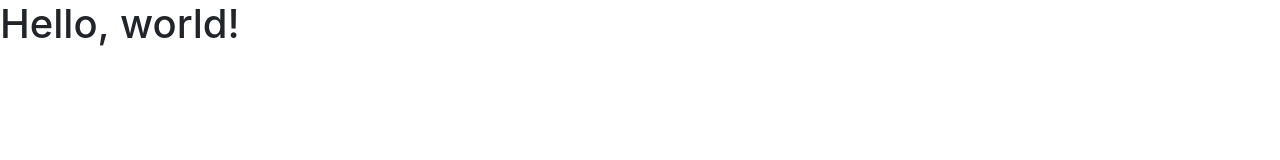
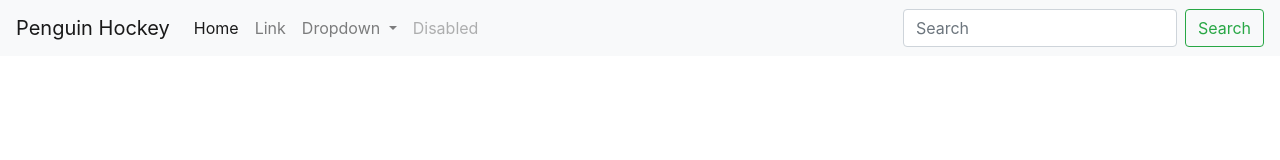
Before and after one commit to 122abowie/client-website, a plain HTML site: page index.html in a window 1280 px wide. Drawn offline with nearby package versions, Linux system fonts and the light colour scheme.

Commit message:
Add files via upload

```diff
--- /dev/null
+++ b/css/style.css
@@ -0,0 +1,3 @@
+a:hover {
+  color: #ff0000;
+}
--- a/index.html
+++ b/index.html
@@ -7,11 +7,45 @@
 
     <!-- Bootstrap CSS -->
     <link rel="stylesheet" href="https://stackpath.bootstrapcdn.com/bootstrap/4.4.1/css/bootstrap.min.css" integrity="sha384-Vkoo8x4CGsO3+Hhxv8T/Q5PaXtkKtu6ug5TOeNV6gBiFeWPGFN9MuhOf23Q9Ifjh" crossorigin="anonymous">
-
+<link rel="stylesheet" href="css/style.css">
     <title>Hello, world!</title>
   </head>
   <body>
-    <h1>Hello, world!</h1>
+    <nav class="navbar navbar-expand-lg navbar-light bg-light">
+  <a class="navbar-brand" href="#">Penguin Hockey</a>
+  <button class="navbar-toggler" type="button" data-toggle="collapse" data-target="#navbarSupportedContent" aria-controls="navbarSupportedContent" aria-expanded="false" aria-label="Toggle navigation">
+    <span class="navbar-toggler-icon"></span>
+  </button>
+
+  <div class="collapse navbar-collapse" id="navbarSupportedContent">
+    <ul class="navbar-nav mr-auto">
+      <li class="nav-item active">
+        <a class="nav-link" href="#">Home <span class="sr-only">(current)</span></a>
+      </li>
+      <li class="nav-item">
+        <a class="nav-link " href="#">Link</a>
+      </li>
+      <li class="nav-item dropdown">
+        <a class="nav-link dropdown-toggle" href="#" id="navbarDropdown" role="button" data-toggle="dropdown" aria-haspopup="true" aria-expanded="false">
+          Dropdown
+        </a>
+        <div class="dropdown-menu" aria-labelledby="navbarDropdown">
+          <a class="dropdown-item" href="#">Action</a>
+          <a class="dropdown-item" href="#">Another action</a>
+          <div class="dropdown-divider"></div>
+          <a class="dropdown-item" href="#">Something else here</a>
+        </div>
+      </li>
+      <li class="nav-item">
+        <a class="nav-link disabled" href="#">Disabled</a>
+      </li>
+    </ul>
+    <form class="form-inline my-2 my-lg-0">
+      <input class="form-control mr-sm-2" type="search" placeholder="Search" aria-label="Search">
+      <button class="btn btn-outline-success my-2 my-sm-0" type="submit">Search</button>
+    </form>
+  </div>
+</nav>
 
     <!-- Optional JavaScript -->
     <!-- jQuery first, then Popper.js, then Bootstrap JS -->
```
